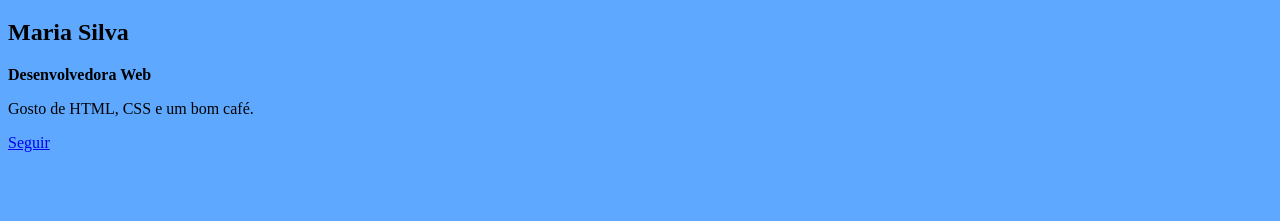
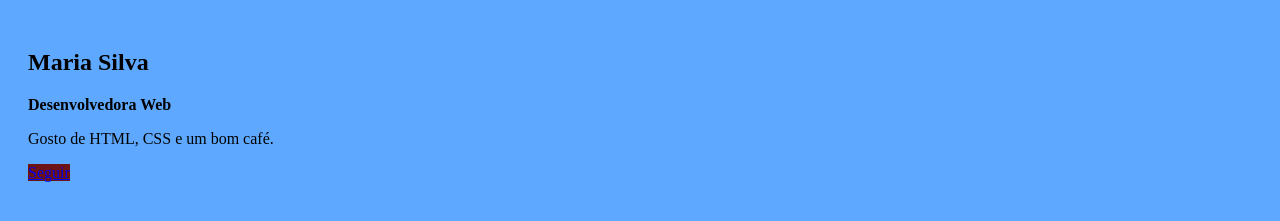
Before and after one commit to Augusto208/-pweb1-ex-b2-00-fundamentos-css, a website: page index.html in a window 1280 px wide. Shown: the part 61-282 px from the top of the page. Drawn offline with Linux system fonts and the light colour scheme.

Commit message:
mudei oque faltava

```diff
--- a/css/style.css
+++ b/css/style.css
@@ -44,9 +44,12 @@ font-weight: bold;
 
 .cartao {
   /* TODO: padding, border e margin */
-
+padding: 10px;
+border: 10px;
+margin: 10px;
 }
 
 .btn {
   /* TODO: background-color */
+background-color: rgb(110, 19, 19);
 }
```
